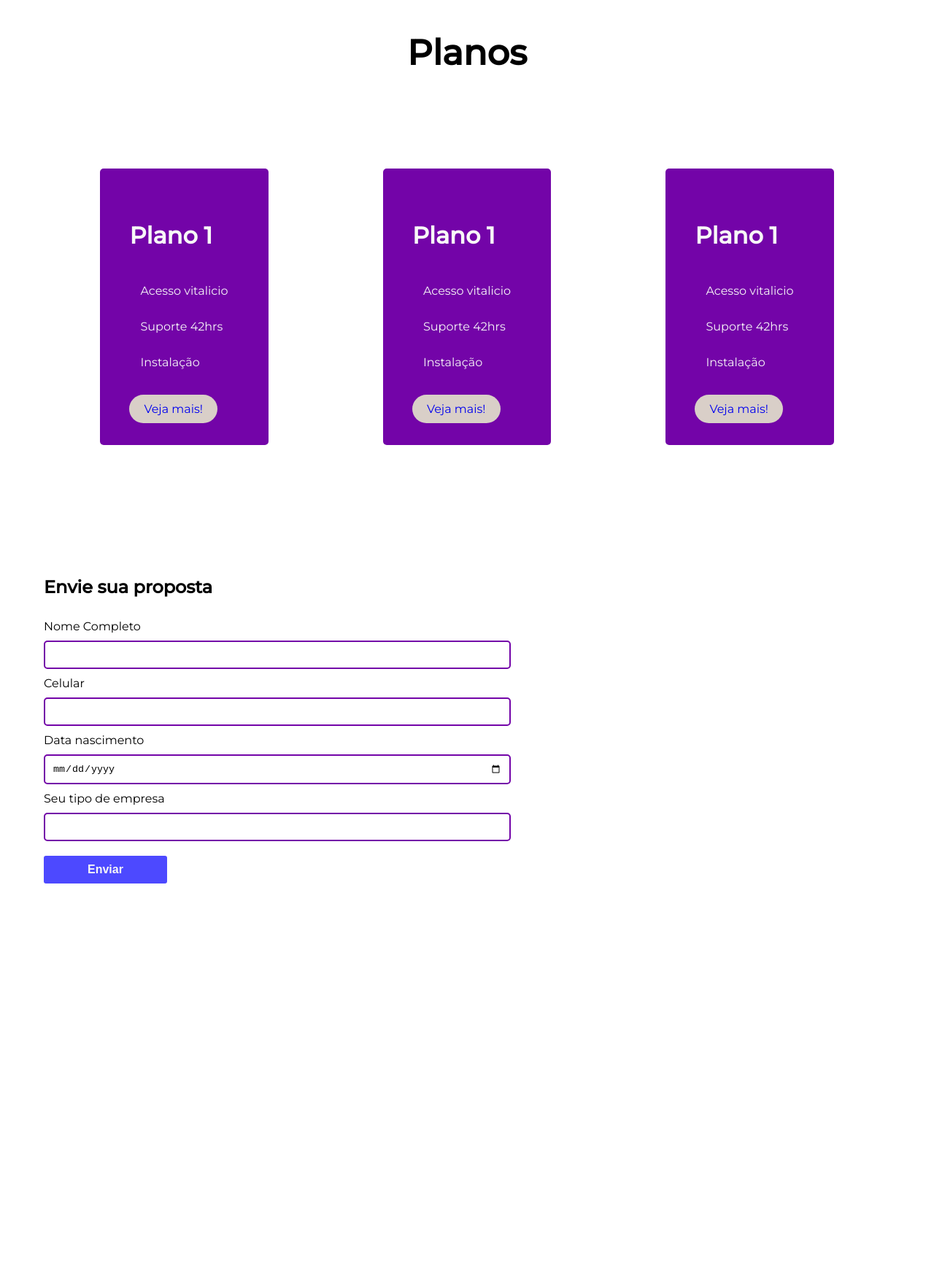
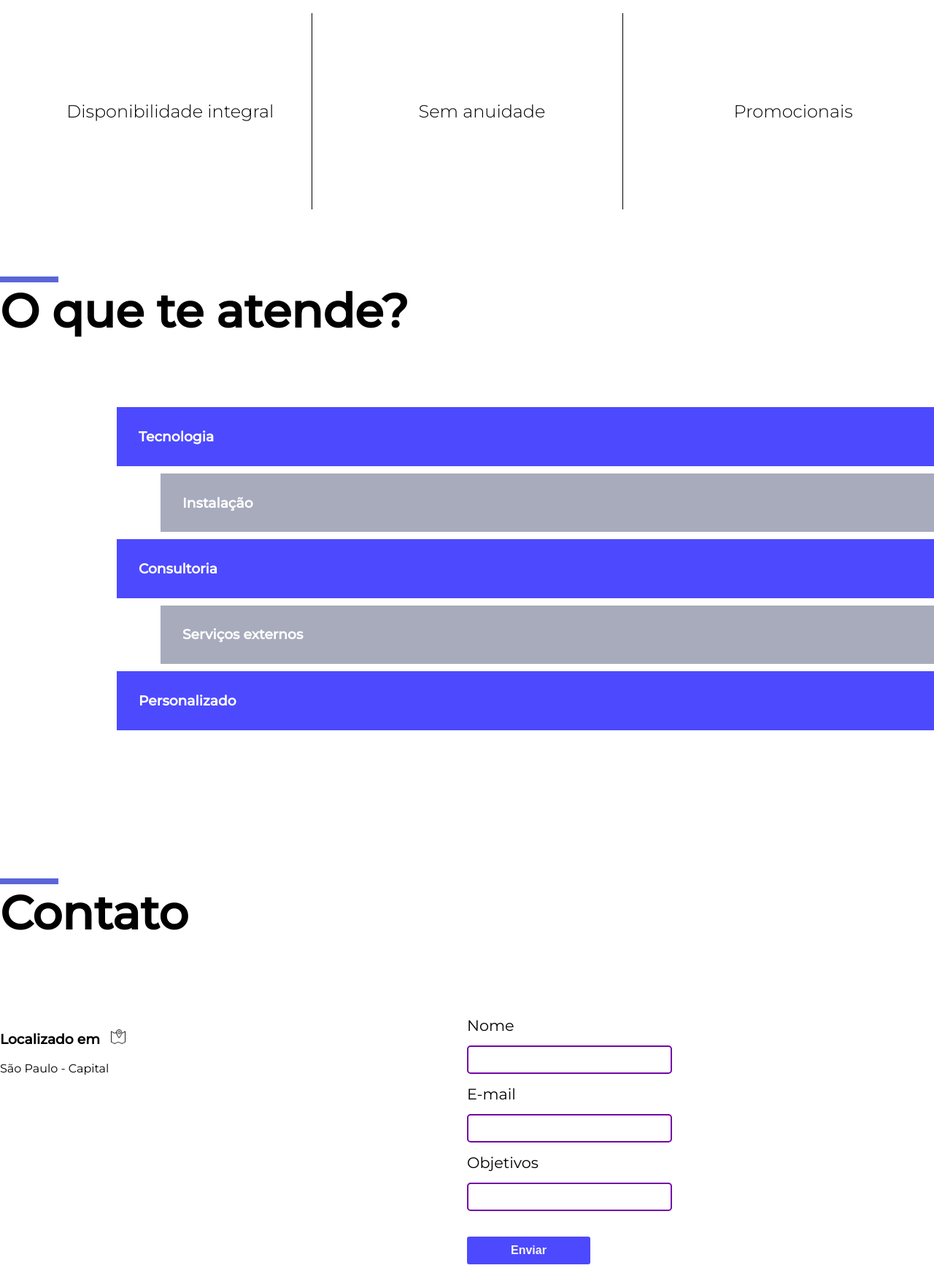
Before and after one commit to gabriella222/page_service_training, a plain HTML site: page index.html in a window 1280 px wide. Shown: the part 1048-2797 px from the top of the page at 73% size. Before the commit the page ends 2335 px from the top, so only its background shows below. Drawn offline with Linux system fonts and the light colour scheme.

Commit message:
melhorias

```diff
--- a/index.html
+++ b/index.html
@@ -13,15 +13,17 @@
 </head>
 
 <body>
-  <header>
-    <nav>
+  <header class="header">
+    <nav class="flex-menu">
+
+      <h1 class="title-sayes">Sayes</h1>
+
       <ul class="li-principal">
-
         <li class="li-item"><a href="#">Menu</a></li>
         <li class="li-item"><a href="#">Contatos</a></li>
         <li class="li-item"><a href="#">Preços</a></li>
         <li class="li-item"><a href="#">Parceiros</a></li>
-
+        <li class="li-item contato"><a href="#"></a>ENTRE EM CONTATO</li>
       </ul>
     </nav>
   </header>
@@ -36,6 +38,75 @@
   </aside>
 
 
+  <aside class="palavras">
+    <div class="dispo">
+      <h2>Disponibilidade integral</h2>
+    </div>
+    <div class="anuidade">
+      <h2>Sem anuidade </h2>
+    </div>
+    <div class="promo">
+      <h2>Promocionais</h2>
+    </div>
+  </aside>
+
+
+  <main class="atende">
+    <h1 class="titlep">O que te atende?</h1>
+
+    <div class="cards">
+      <div class="card-item roxo">
+        <h3>Tecnologia</h3>
+      </div>
+      <div class="card-item cinza">
+        <h3>Instalação</h3>
+      </div>
+      <div class="card-item roxo">
+        <h3>Consultoria</h3>
+      </div>
+      <div class="card-item cinza">
+        <h3>Serviços externos</h3>
+      </div>
+      <div class="card-item roxo">
+        <h3>Personalizado</h3>
+      </div>
+    </div>
+  </main>
+
+  <aside class="localiza-form">
+    <h1 class="titlep">Contato</h1>
+    <div class="content">
+      <div class="localiza">
+        <h3>Localizado em <img src="./img/mapa.png" alt=""></h3>
+        <p>São Paulo - Capital</p>
+      </div>
+      <div class="form">
+        <form class="informacoes" action=".">
+          <label for="">Nome </label>
+          <input type="text">
+          <label for="">E-mail</label>
+          <input type="text">
+          <label for="">Objetivos</label>
+          <input type="text">
+          <button>Enviar</button>
+        </form>
+      </div>
+    </div>
+  </aside>
+
+
+  <footer class="footer">
+    <h1 class="title-sayes">Sayes <span>Empreendimentos</span></h1>
+
+    <ul class="menu">
+      <li>Serviços</li>
+      <li>Produtos</li>
+      <li>Contato</li>
+    </ul>
+
+    <p>Todos os direitos reservados - Marca ficticia</p>
+  </footer>
+  <!--
   <main class="categorias">
     <div class="itemum">
       <img src="./img/estrela-menor.png" alt="">
@@ -68,12 +139,14 @@
         <a href=".">Veja mais!</a>
       </div>
 
-        <div class="card1">
+      <div class="card1 grow borda">
         <h3>Plano 1</h3>
         <ul>
           <li>Acesso vitalicio</li>
           <li>Suporte 42hrs</li>
           <li>Instalação</li>
+          <li>Suporte personalizado</li>
+          <li>Suporte personalizado</li>
         </ul>
         <a href=".">Veja mais!</a>
       </div>
@@ -94,7 +167,7 @@
   <section class="formulario">
 
     <h2>Envie sua proposta</h2>
-      <form action=".">
+    <form class="informacoes" action=".">
 
       <label for="">Nome Completo</label>
       <input type="text">
@@ -112,11 +185,9 @@
       <button>Enviar</button>
 
     </form>
-    </section>
+  </section> -->
 
-  <footer>
-    <p></p>
-  </footer>
+
 </body>
 
 </html>
--- a/style.css
+++ b/style.css
@@ -1,6 +1,7 @@
 body {
   font-family: "Montserrat", sans-serif;
   margin: auto;
+
 }
 
 a {
@@ -11,20 +12,40 @@ li {
   list-style: none;
 }
 
+.title-sayes {
+  font-size: 3.6rem;
+  font-weight: 200;
+}
+
 .li-principal {
   display: flex;
   flex-wrap: wrap;
-  gap: 1rem;
-  margin: 2rem;
+  gap: 20px;
+}
+
+.flex-menu {
+  display: flex;
+  align-items: center;
+  justify-content: space-between;
+  max-width: 1600px;
+  margin: 0 auto;
+
 }
 
 .li-item {
-  background-color: #f7f7f7;
-  padding: 0.8rem 2rem;
+  padding: 10px 10px;
   border: 2px solid rgb(255, 254, 254);
   border-radius: 4px;
-  text-transform: uppercase;
   margin-left: 20px;
+  justify-self: center;
+  font-size: 1.2rem;
+}
+
+.contato {
+  background-color: #4d49ff;
+  color: #f7f7f7;
+  border-radius: 5px;
+  cursor: pointer;
 }
 
 .li-item a {
@@ -37,20 +58,22 @@ li {
 
 .titlep {
   font-size: 5rem;
-  text-transform: uppercase;
 }
 
 .conteudo {
   display: grid;
   grid-template-columns: 1fr 1fr;
   justify-items: center;
+  margin-top: 60px;
 }
 
 .intro p {
-  max-width: 70ch;
+  max-width: 55ch;
+  font-size: 1.2rem;
+  line-height: 1.45;
 }
 
-h1::before {
+.titlep::before {
   content: "";
   width: 80px;
   height: 8px;
@@ -63,6 +86,136 @@ h1::before {
   grid-column: 2;
 }
 
+/*Segunda parte*/
+.palavras {
+  margin-top: 250px;
+  display: grid;
+  grid-template-columns: repeat(3, 1fr);
+  align-items: center;
+}
+.palavras h2 {
+  font-weight: 300;
+  padding: 100px 0px;
+  padding-left: 40px;
+  text-align: center;
+}
+.anuidade,
+.promo {
+  border-left: 1px solid #000000;
+}
+
+/*O que te atende?*/
+.atende {
+  margin-top: 250px;
+  max-width: 1600px;
+  margin: 0 auto;
+}
+
+.atende h1 {
+  font-size: 4rem;
+  padding: 50px 0px;
+}
+
+.cards {
+  display: grid;
+  grid-template-rows: repeat(4, 1fr);
+  padding-left: 160px;
+  gap: 10px;
+
+}
+
+.card-item {
+  padding: 10px 30px;
+  background: #5a66d8;
+  max-width: 1300px;
+}
+.card-item h3 {
+  color: #ffffff;
+}
+
+.roxo {
+  background-color: #4d49ff;
+}
+.cinza {
+  background-color: #a7abbc;
+  margin-left: 60px;
+}
+
+/*Contatos*/
+
+.localiza-form {
+  padding-top: 100px;
+  max-width: 1600px;
+  margin: 0 auto;
+}
+.localiza-form h1 {
+  font-size: 4rem;
+  padding: 50px 0px;
+}
+.content {
+  display: grid;
+  grid-template-columns: repeat(2, 1fr);
+  justify-content: center;
+}
+
+form {
+  display: flex;
+  flex-direction: column;
+  align-items: start;
+  position: relative;
+  gap: 15px;
+  font-size: 1.3rem;
+}
+
+input {
+  padding: 10px 50px;
+  border: 2px solid #7304a8;
+  border-radius: 5px;
+}
+
+button {
+  color: #f7f7f7;
+  font-size: 1rem;
+  font-weight: bold;
+  margin-top: 20px;
+  padding: 10px 60px;
+  background-color: #4d49ff;
+  border: none;
+  border-radius: 3px;
+}
+.localiza img {
+  padding-left: 10px;
+  width: 20px;
+  height: 20px;
+}
+
+/*Footer*/
+
+.footer {
+  width: 100%;
+  box-sizing: border-box;
+  background-color: #4d49ff;
+  padding: 50px;
+  display: grid;
+  grid-template-columns: 1fr 1fr;
+  gap: 50px;
+  margin: 0 auto;
+  margin-top: 150px;
+
+}
+.footer p {
+  color: #f7f7f7;
+  grid-column: 1/-1;
+  align-items: end;
+}
+.menu {
+  justify-self: center;
+}
+.menu li {
+  padding-bottom: 30px;
+  color: #f7f7f7;
+}
+/*
 .categorias {
   margin: 0 auto;
   margin-top: 80px;
@@ -78,45 +231,45 @@ h1::before {
 }
 
 .valores {
-
 }
 
-.cards{
-
+.cards {
   padding-top: 50px;
   display: flex;
-  gap: 60px;
-  justify-content:space-evenly;
+  flex-wrap: wrap;
+  justify-content: center;
+  align-items: flex-end;
   max-width: 1200px;
   margin: 0 auto;
-
+  gap: 50px;
 }
 
-.valores h2{
-
+.valores h2 {
   text-align: center;
   font-size: 3rem;
   padding: 40px 0;
 }
 
 .card1 {
+  display: flex;
+  flex-direction: column;
+  align-items: center;
+  flex: 1;
   color: #f7f7f7;
-  background-color: #7304A8;
+  background-color: #7304a8;
   padding: 40px;
   border-radius: 5px;
 }
-
-.card1 a{
-
-  padding: 10px 20px;
-  background-color: #D9CFC8;
+.borda {
+  box-shadow: 5px 5px rgba(0, 0, 0, 00.1);
+}
+.card1 a {
+  padding: 15px 40px;
+  background-color: #d9cfc8;
   border-radius: 20px;
-
 }
-.card1 h3{
-  font-size: 2rem;
-
-
+.card1 h3 {
+  font-size: 3rem;
 }
 
 .card1 ul {
@@ -126,46 +279,36 @@ h1::before {
   margin-bottom: 30px;
 }
 
-.card1 li{
+.card1 li {
   padding: 15px;
+  font-size: 1.25rem;
+}
+
+.formulario {
+  max-width: 1200px;
+  display: flex;
+  flex-direction: column;
+  align-items: start;
+  margin-top: 100px;
+  padding: 30px;
+  margin-left: 80px;
 }
 
 
-.formulario{
-  margin-top:100px;
-  padding: 60px;
-  max-width: 50%;
 
+.formulario::before {
+  content: "";
+  width: 10px;
+  height: 50%;
+  left: 80px;
+  background-color: #4d49ff;
+  display: block;
+  position: absolute;
 }
 
-form{
 
-  display: flex;
-  flex-direction: column;
-  align-items: stretch;
-
-}
-
-input{
-  padding: 10px;
-  border: 2px solid #7304A8;
-  border-radius: 5px;
-}
-
-label{
+label {
   padding: 10px 0px;
 }
 
-button{
-
-  color: #f7f7f7;
-  font-size: 1rem;
-  font-weight: bold;
-  margin-top: 20px;
-  padding: 10px 60px;
-  background-color: #4D49FF;
-  border: none;
-  border-radius: 3px;
-  align-self: start;
-
-}
+*/
```
Also changed, not shown: img/mapa.png (added). Lines whose indentation alone changed are shown as unchanged.
